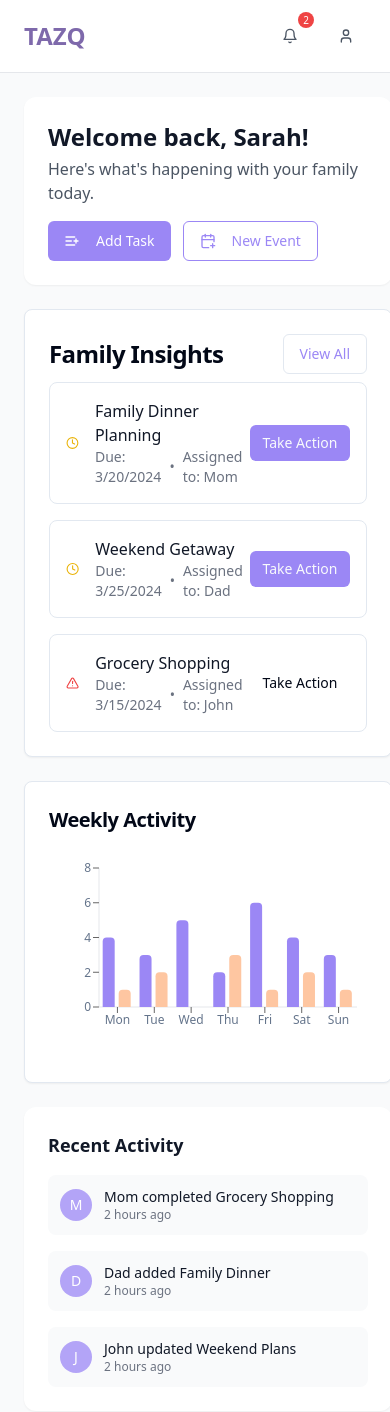
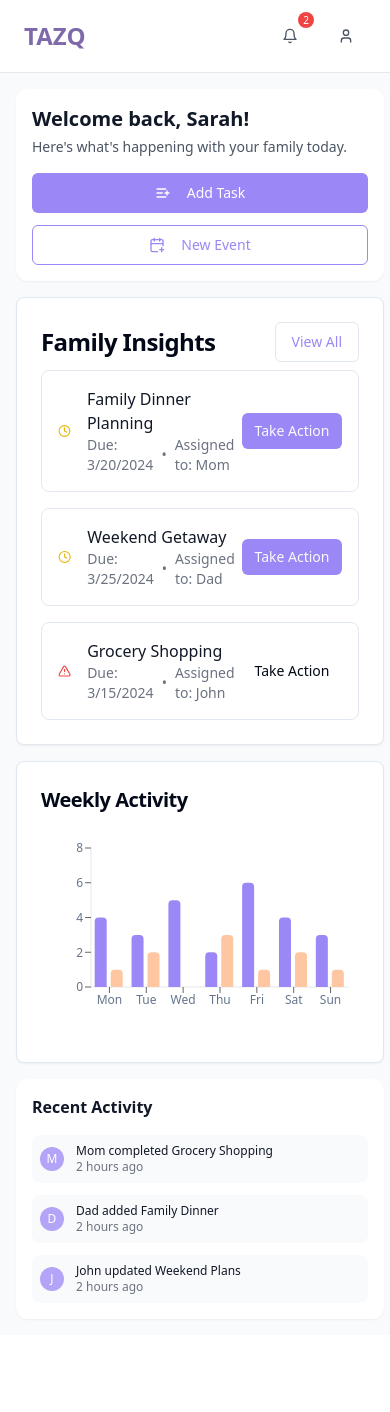
Before and after one commit to marcosogg/task-keeper-bridge, a React (Vite) app: page / in a window 390 px wide. Shown: the top 1412 px of the page. After the commit the page ends 1335 px from the top, so only its background shows below. Built offline with nearby package versions, Linux system fonts and the light colour scheme.

Commit message:
Proceed with next tasks
[skip gpt_engineer]

```diff
--- a/src/components/MainContent.tsx
+++ b/src/components/MainContent.tsx
@@ -5,19 +5,19 @@ import { StatsPanel } from "./StatsPanel";
 
 export const MainContent = () => {
   return (
-    <main className="flex-1 bg-gray-50 p-6" role="main" aria-label="Dashboard main content">
-      <div className="max-w-7xl mx-auto space-y-6">
+    <main className="flex-1 bg-gray-50 p-4 md:p-6" role="main" aria-label="Dashboard main content">
+      <div className="max-w-7xl mx-auto space-y-4 md:space-y-6">
         {/* Welcome Banner */}
-        <div className="bg-white rounded-xl p-6 shadow-sm animate-fadeIn" role="banner">
+        <div className="bg-white rounded-xl p-4 md:p-6 shadow-sm animate-fadeIn" role="banner">
           <div className="flex items-center justify-between flex-wrap gap-4">
             <div>
-              <h1 className="text-2xl font-bold text-gray-900">Welcome back, Sarah!</h1>
-              <p className="text-gray-600 mt-1" role="status">Here's what's happening with your family today.</p>
+              <h1 className="text-xl md:text-2xl font-bold text-gray-900">Welcome back, Sarah!</h1>
+              <p className="text-sm md:text-base text-gray-600 mt-1" role="status">Here's what's happening with your family today.</p>
             </div>
-            <div className="flex flex-wrap gap-3">
+            <div className="flex flex-wrap gap-3 w-full sm:w-auto">
               <Button
                 size="default"
-                className="bg-primary hover:bg-primary-dark text-white transition-colors"
+                className="w-full sm:w-auto bg-primary hover:bg-primary-dark text-white transition-colors"
                 aria-label="Add new task"
               >
                 <ListPlus className="mr-2 h-4 w-4" aria-hidden="true" />
@@ -26,7 +26,7 @@ export const MainContent = () => {
               <Button
                 variant="outline"
                 size="default"
-                className="border-primary text-primary hover:bg-primary/10 transition-colors"
+                className="w-full sm:w-auto border-primary text-primary hover:bg-primary/10 transition-colors"
                 aria-label="Create new event"
               >
                 <CalendarPlus className="mr-2 h-4 w-4" aria-hidden="true" />
@@ -37,15 +37,15 @@ export const MainContent = () => {
         </div>
 
         {/* Insights and Stats */}
-        <div className="grid lg:grid-cols-2 gap-6">
+        <div className="grid gap-4 md:gap-6 md:grid-cols-2">
           <InsightsPanel />
           <StatsPanel />
         </div>
 
         {/* Recent Activity */}
-        <div className="bg-white rounded-xl p-6 shadow-sm" role="region" aria-label="Recent activity">
-          <h2 className="text-lg font-semibold text-gray-900 mb-4" id="recent-activity-heading">Recent Activity</h2>
-          <div className="space-y-4" aria-labelledby="recent-activity-heading">
+        <div className="bg-white rounded-xl p-4 md:p-6 shadow-sm" role="region" aria-label="Recent activity">
+          <h2 className="text-base md:text-lg font-semibold text-gray-900 mb-4" id="recent-activity-heading">Recent Activity</h2>
+          <div className="space-y-3 md:space-y-4" aria-labelledby="recent-activity-heading">
             {[
               { user: "Mom", action: "completed", item: "Grocery Shopping" },
               { user: "Dad", action: "added", item: "Family Dinner" },
@@ -53,17 +53,17 @@ export const MainContent = () => {
             ].map((activity, index) => (
               <div
                 key={index}
-                className="flex items-center space-x-3 p-3 bg-gray-50 rounded-lg"
+                className="flex items-center space-x-3 p-2 md:p-3 bg-gray-50 rounded-lg"
                 role="listitem"
               >
                 <div
-                  className="w-8 h-8 rounded-full bg-primary-light flex items-center justify-center text-white text-sm"
+                  className="w-6 h-6 md:w-8 md:h-8 rounded-full bg-primary-light flex items-center justify-center text-white text-xs md:text-sm"
                   aria-hidden="true"
                 >
                   {activity.user[0]}
                 </div>
                 <div>
-                  <p className="text-sm text-gray-900">
+                  <p className="text-xs md:text-sm text-gray-900">
                     <span className="font-medium">{activity.user}</span>{" "}
                     {activity.action} {activity.item}
                   </p>
```
